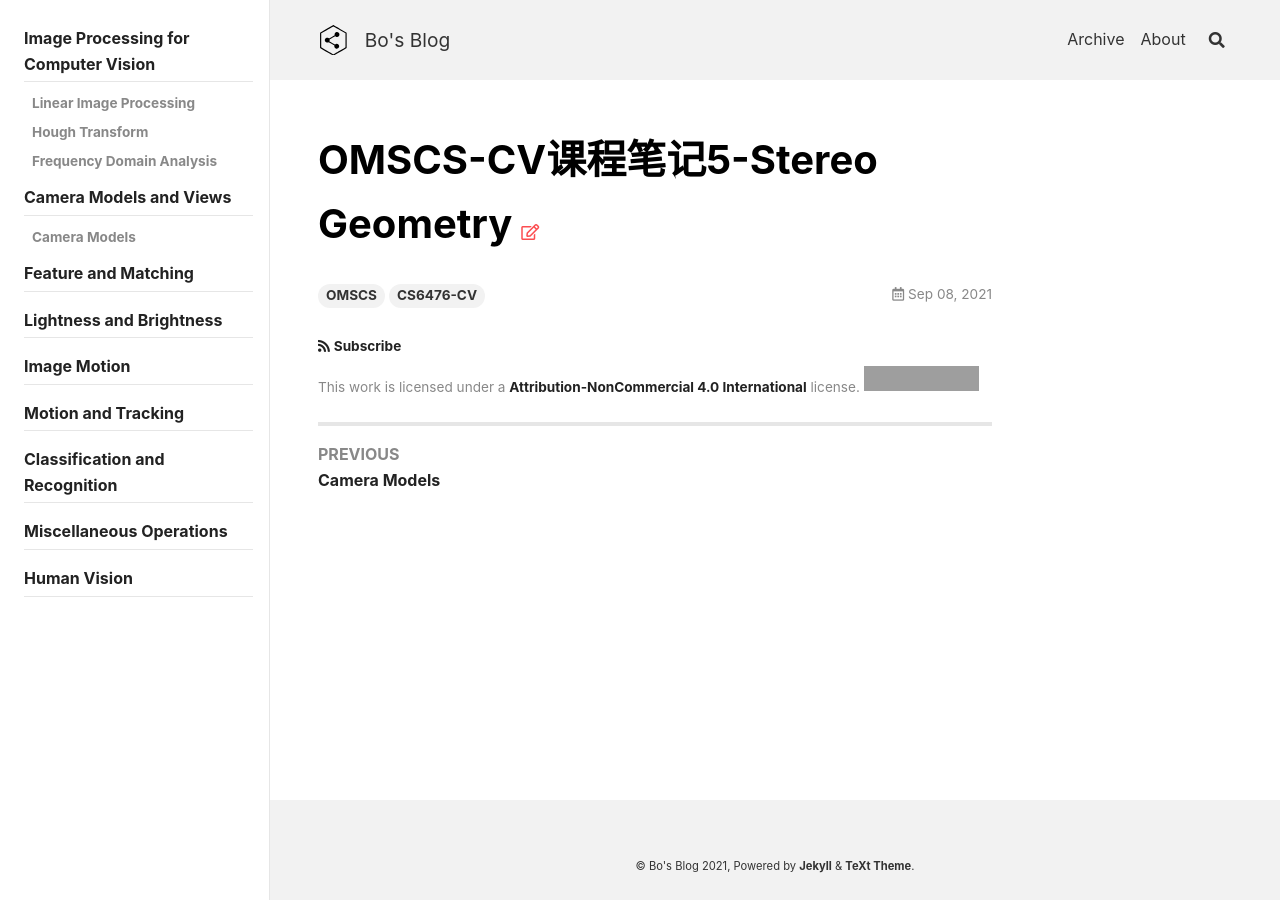
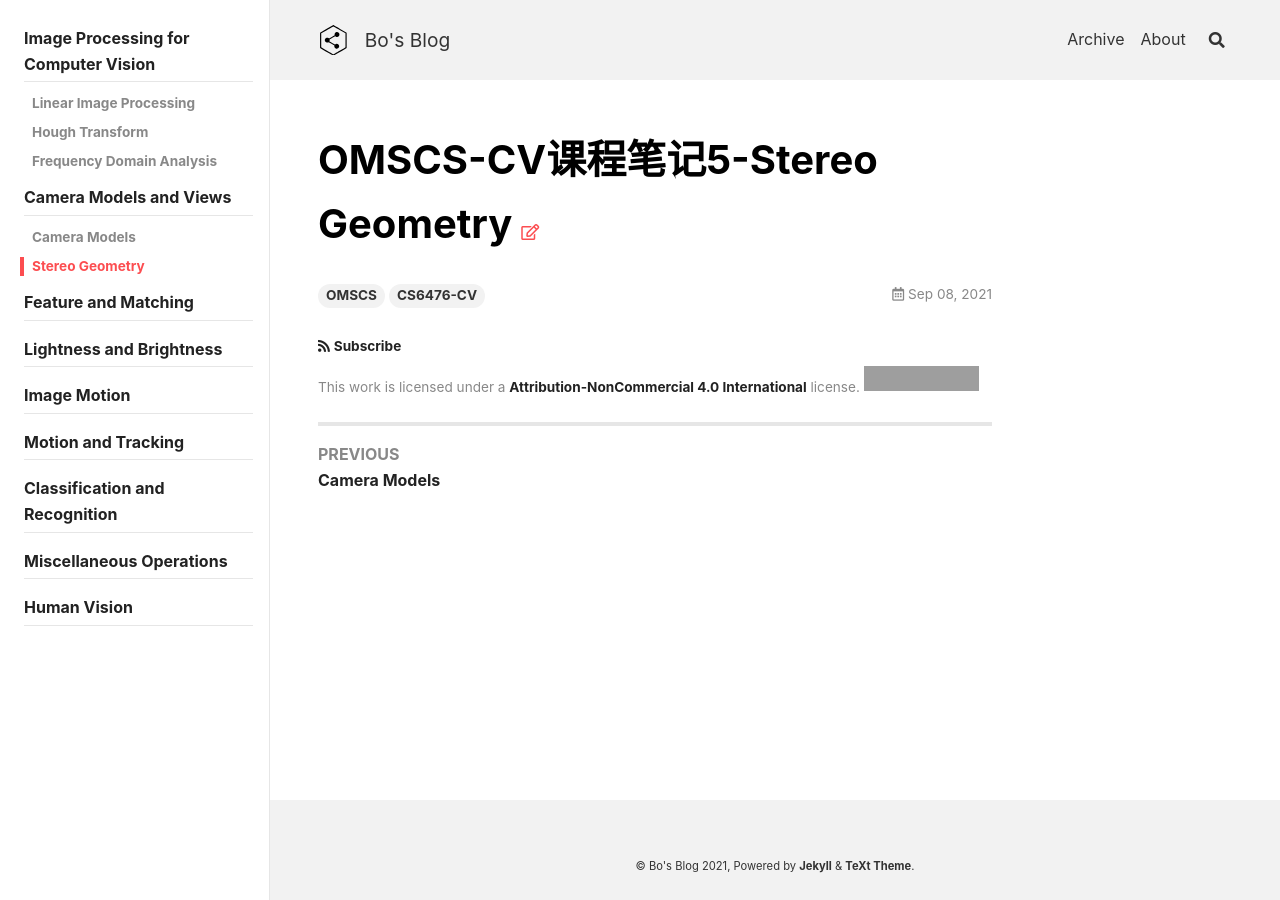
Before and after one commit to peng00bo00/peng00bo00_previous_blog, a Jekyll site: the page built from _posts/2021-09-08-OMSCS-CV-NOTES-05.md, in a window 1280 px wide. Built offline with Jekyll 4.4.1, drawn with Linux system fonts in a browser that asks for light colours; nearby versions of some CDN libraries; grey boxes are pictures that could not be loaded.

Commit message:
Update navigation.yml

```diff
--- a/_data/navigation.yml
+++ b/_data/navigation.yml
@@ -95,6 +95,8 @@ OMSCS-CV:
     children:
       - title: Camera Models
         url: /2021/09/07/OMSCS-CV-NOTES-04.html
+      - title: Stereo Geometry
+        url: /2021/09/08/OMSCS-CV-NOTES-05.html
 
   - title: Feature and Matching
 
```
